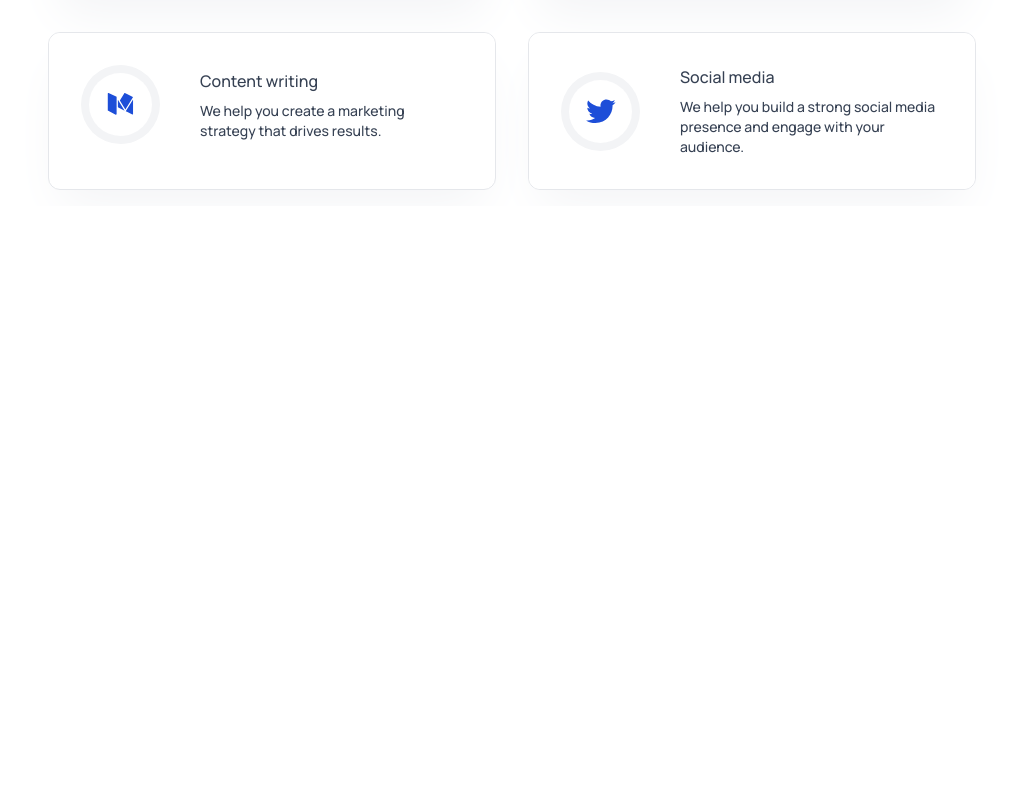
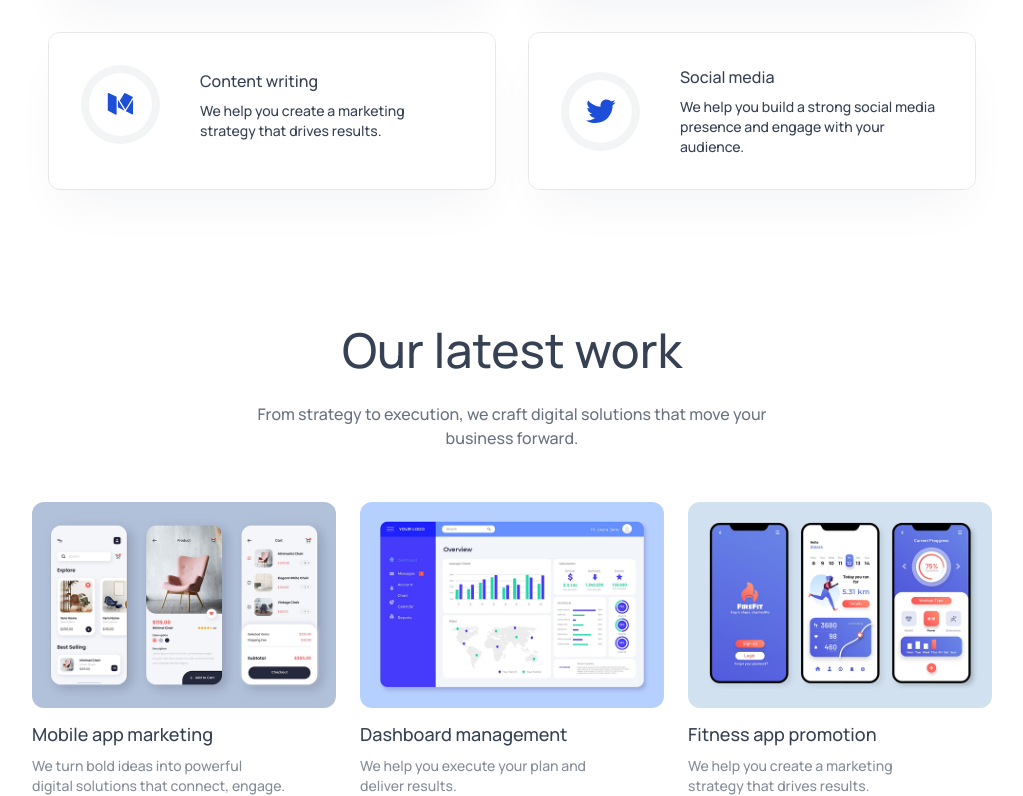
Before and after one commit to MdRasen/agency-ai, a React (Vite) app: page / in a window 1280 px wide. Shown: the part 1704-2500 px from the top of the page, without its empty margins (128-1151 px from the left). Before the commit the page ends 1910 px from the top, so only its background shows below. Built offline with nearby package versions, Linux system fonts and the light colour scheme.

Commit message:
Work Section

```diff
--- a/src/App.jsx
+++ b/src/App.jsx
@@ -3,6 +3,7 @@
 import Hero from "./components/Hero";
 import TrustedBy from "./components/TrustedBy";
 import Services from "./components/Services";
+import OurWork from "./components/OurWork";
 
 const App = () => {
   const [theme, setTheme] = useState(
@@ -17,6 +18,7 @@
       <Hero />
       <TrustedBy />
       <Services />
+      <OurWork />
     </div>
   );
 };
--- /dev/null
+++ b/src/components/OurWork.jsx
@@ -0,0 +1,49 @@
+import assets from "../assets/assets";
+import Title from "./Title";
+
+const OurWork = () => {
+  const workData = [
+    {
+      title: "Mobile app marketing",
+      desc: "We turn bold ideas into powerful digital solutions that connect, engage.",
+      image: assets.work_mobile_app,
+    },
+    {
+      title: "Dashboard management",
+      desc: "We help you execute your plan and deliver results.",
+      image: assets.work_dashboard_management,
+    },
+    {
+      title: "Fitness app promotion",
+      desc: "We help you create a marketing strategy that drives results.",
+      image: assets.work_fitness_app,
+    },
+  ];
+
+  return (
+    <div
+      id="our-work"
+      className="flex flex-col items-center gap-7 px-4 sm:px-12 lg:px-24 xl:px-40 pt-30 text-gray-700 dark:text-white"
+    >
+      <Title
+        title="Our latest work"
+        desc="From strategy to execution, we craft digital solutions that move your business forward."
+      />
+
+      <div className="grid sm:grid-cols-2 lg:grid-cols-3 gap-6 w-full max-w-5xl">
+        {workData.map((work, index) => (
+          <div
+            key={index}
+            className="hover:scale-102 transition-all duration-500 cursor-pointer"
+          >
+            <img src={work.image} alt="work" className="w-full rounded-xl" />
+            <h3 className="mt-3 mb-2 text-lg font-semibold">{work.title}</h3>
+            <p className="text-sm opacity-60 w-5/6">{work.desc}</p>
+          </div>
+        ))}
+      </div>
+    </div>
+  );
+};
+
+export default OurWork;
```
